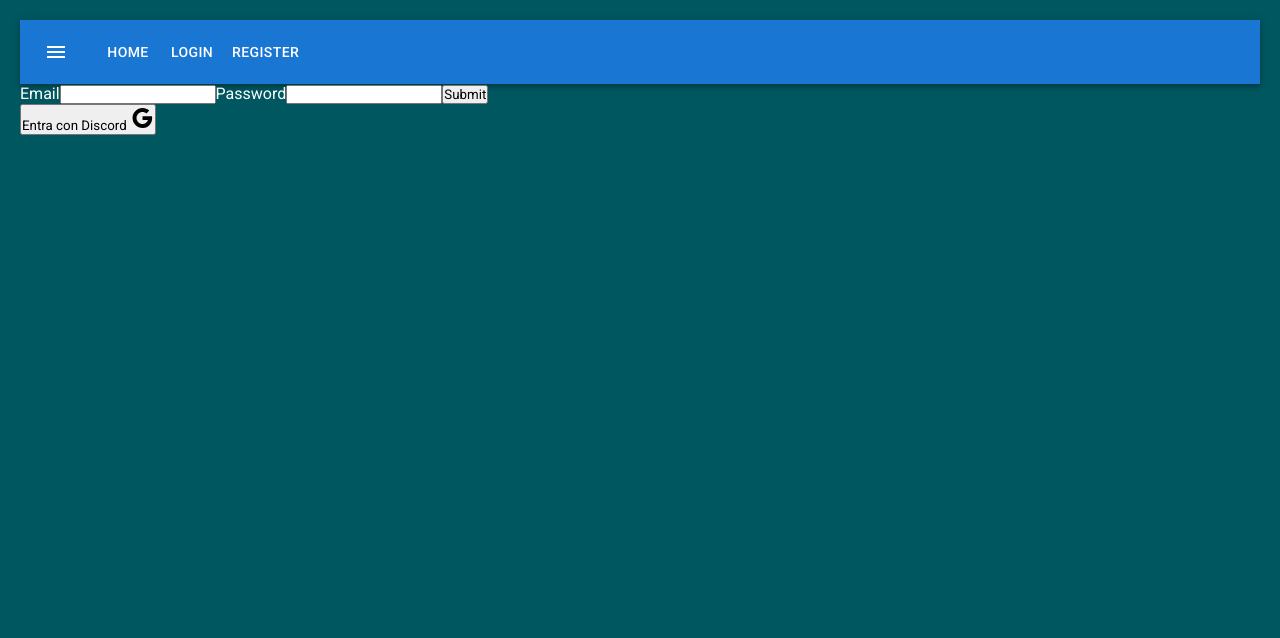
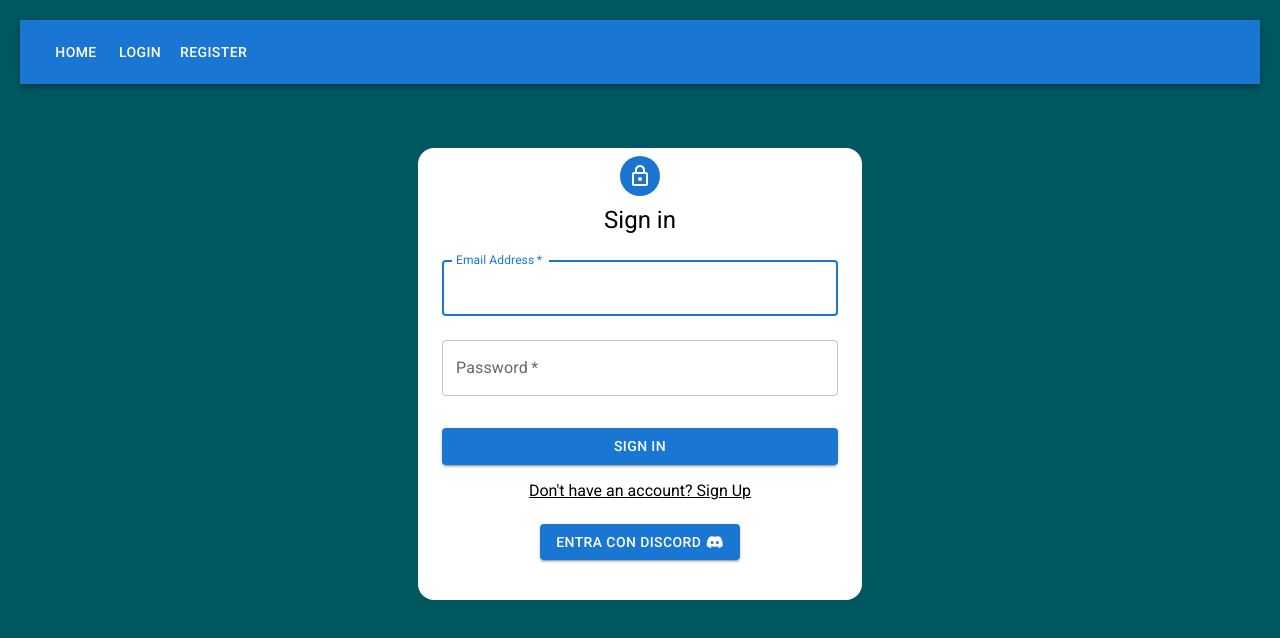
Before and after one commit to React-Masterclass/AulabGameHubAleDellaRocca, a React (Vite) app: page /login in a window 1280 px wide. Shown: the top 638 px of the page. Built offline with nearby package versions, Linux system fonts and the light colour scheme.

Commit message:
restyle login and register page

```diff
--- a/package.json
+++ b/package.json
@@ -12,9 +12,15 @@
   "dependencies": {
     "@emotion/react": "^11.11.3",
     "@emotion/styled": "^11.11.0",
+    "@fortawesome/fontawesome-svg-core": "^6.5.1",
+    "@fortawesome/free-brands-svg-icons": "^6.5.1",
+    "@fortawesome/free-regular-svg-icons": "^6.5.1",
+    "@fortawesome/free-solid-svg-icons": "^6.5.1",
+    "@fortawesome/react-fontawesome": "^0.2.0",
     "@mui/icons-material": "^5.15.2",
     "@mui/lab": "^5.0.0-alpha.162",
     "@mui/material": "^5.15.6",
+    "@mui/system": "^5.15.7",
     "@supabase/supabase-js": "^2.38.5",
     "axios": "^1.6.2",
     "formik": "^2.4.5",
--- a/src/components/AppBar.jsx
+++ b/src/components/AppBar.jsx
@@ -6,12 +6,14 @@ import Typography from '@mui/material/Typography';
 import Button from '@mui/material/Button';
 import IconButton from '@mui/material/IconButton';
 import MenuIcon from '@mui/icons-material/Menu';
-import {Link} from "react-router-dom";
+import {Link, useLocation} from "react-router-dom";
 import {useState} from "react";
 import {useAppContext} from "../context/AppContext.jsx";
 
 export default function ButtonAppBar(props) {
     const { toggleSideBar } = useAppContext();
+    const location = useLocation();
+    const unviewable = location.pathname.includes("/login") || location.pathname.includes("/register")
 
     return (
         <Box sx={{ flexGrow: 1 }}>
@@ -22,7 +24,7 @@ export default function ButtonAppBar(props) {
                         edge="start"
                         color="inherit"
                         aria-label="menu"
-                        sx={{ mr: 2 }}
+                        sx={{ mr: 2, display: unviewable ? "none": ""}}
                     >
                         <MenuIcon onClick={toggleSideBar}/>
                     </IconButton>
--- a/src/pages/common/Login.jsx
+++ b/src/pages/common/Login.jsx
@@ -1,9 +1,15 @@
 import React from 'react'
-import {Field, Form, Formik} from "formik";
-import * as Yup from 'yup';
 import supabase from "../../DB/database.js";
-import {useLocation, useNavigate} from "react-router-dom";
-import GoogleIcon from '@mui/icons-material/Google';
+import {Link, useLocation, useNavigate} from "react-router-dom";
+import LockOutlinedIcon from '@mui/icons-material/LockOutlined';
+import {Avatar,Container,Grid,TextField} from "@mui/material";
+import Box from "@mui/material/Box";
+import Typography from "@mui/material/Typography";
+import Button from "@mui/material/Button";
+import {FontAwesomeIcon} from "@fortawesome/react-fontawesome";
+import {faDiscord} from "@fortawesome/free-brands-svg-icons";
+import * as yup from "yup";
+import {useFormik} from "formik";
 
 function Login() {
     const navigate = useNavigate();
@@ -13,11 +19,24 @@ function Login() {
         redirectTo = "/game/" + location.state.game;
     }
 
-    const loginSchema = Yup.object().shape({
-        email: Yup.string().email('Invalid email').required('Required')
+    const loginSchema = yup.object().shape({
+        email: yup
+            .string('Enter your email')
+            .email('Enter a valid email')
+            .required('Email is required'),
+        password: yup
+            .string('Enter your password')
+            .min(6, 'Password should be of minimum 6 characters length')
+            .required('Password is required'),
     })
 
-    const handleLogin = async (value) => {
+        const formik = useFormik({
+            initialValues: {
+                email: '',
+                password: '',
+            },
+            validationSchema: loginSchema,
+            onSubmit: async (value) => {
                 try {
                     const {data, error} = await supabase.auth.signInWithPassword({
                         email: value.email,
@@ -30,11 +49,11 @@ function Login() {
                         console.log(error)
                         alert("Errore: " + error.message)
                     }
-
                 }catch (error){
                     console.log(error);
                 }
-    }
+            },
+        });
 
         const handleDiscordLogin = async () => {
             try {
@@ -50,41 +69,87 @@ function Login() {
             }
         };
 
+
         return (
-    <div>
-        <div>
-            <Formik
-                initialValues={{
-                    email:'',
-                    password:''
+            <Container component="main" maxWidth="xs" sx={{
+                background:'white',
+                color:'black',
+                paddingBottom: 5,
+                borderRadius: 4
+            }}>
+                <Box
+                    sx={{
+                        marginTop: 8,
+                        display: 'flex',
+                        flexDirection: 'column',
+                        alignItems: 'center',
                     }}
-                validationSchema={loginSchema}
-                onSubmit={(value) => handleLogin(value)}
                 >
-                {({ errors, touched }) => (
-                    <Form>
-                        <label htmlFor="email">
-                            Email
-                            <Field name="email" type="email" />
-                            {errors.email && touched.email ? <div>{errors.email}</div> : null}
-                        </label>
-                        <label htmlFor="password">
-                            Password
-                            <Field name="password" type="password" />
-                            {errors.password && touched.password ? <div>{errors.password}</div> : null}
-                        </label>
-                        <button type="submit">Submit</button>
-                    </Form>
-                )}
-
-            </Formik>
-        </div>
-        <div>
-            <button onClick={() =>  handleDiscordLogin()}>
-                Entra con Discord <GoogleIcon/>
-            </button>
-        </div>
-    </div>
+                    <Avatar sx={{ m: 1, bgcolor: '#1975d1' }}>
+                        <LockOutlinedIcon />
+                    </Avatar>
+                    <Typography component="h1" variant="h5">
+                        Sign in
+                    </Typography>
+                    <Box component="form" onSubmit={formik.handleSubmit} noValidate sx={{ mt: 1 }}>
+                        <TextField
+                            margin="normal"
+                            required
+                            fullWidth
+                            id="email"
+                            label="Email Address"
+                            name="email"
+                            autoComplete="email"
+                            autoFocus
+                            onChange={formik.handleChange}
+                            onBlur={formik.handleBlur}
+                            error={formik.touched.password && Boolean(formik.errors.email)}
+                            helperText={formik.touched.password && formik.errors.email}
+                        />
+                        <TextField
+                            margin="normal"
+                            required
+                            fullWidth
+                            name="password"
+                            label="Password"
+                            type="password"
+                            id="password"
+                            autoComplete="current-password"
+                            onChange={formik.handleChange}
+                            onBlur={formik.handleBlur}
+                            error={formik.touched.password && Boolean(formik.errors.password)}
+                            helperText={formik.touched.password && formik.errors.password}
+                        />
+                        <Button
+                            type="submit"
+                            fullWidth
+                            variant="contained"
+                            sx={{ mt: 3, mb: 2 }}
+                        >
+                            Sign In
+                        </Button>
+                    </Box>
+                    <Grid container  sx={{
+                        display: 'flex',
+                        flexDirection: 'column',
+                        alignItems: 'center',
+                    }} spacing={{md:3}}>
+                        <Grid item>
+                            <Link href="#" variant="body2" to={"/register"} style={{ color: 'black', textDecoration:'underline', paddingBottom:2}}>
+                                {"Don't have an account? Sign Up"}
+                            </Link>
+                        </Grid>
+                        <Grid item>
+                            <Button variant="contained"
+                                    fullWidth
+                                    onClick={() =>  handleDiscordLogin()}
+                            >
+                                Entra con Discord <FontAwesomeIcon icon={faDiscord} style={{marginLeft:'5px'}}/>
+                            </Button>
+                        </Grid>
+                    </Grid>
+                </Box>
+            </Container>
         )
 }
 
--- a/src/pages/common/Register.jsx
+++ b/src/pages/common/Register.jsx
@@ -1,31 +1,41 @@
 import React from 'react'
-import {Field, Form, Formik} from "formik";
-import * as Yup from "yup";
+import {Field, Form, Formik, useFormik} from "formik";
+import * as yup from "yup";
 import supabase from "../../DB/database.js";
-import {useNavigate} from "react-router-dom";
+import {Link, useNavigate} from "react-router-dom";
+import {Avatar, Container, TextField} from "@mui/material";
+import LockOutlinedIcon from "@mui/icons-material/LockOutlined.js";
+import Typography from "@mui/material/Typography";
+import Box from "@mui/material/Box";
+import Button from "@mui/material/Button";
 
 function Register() {
     const navigate = useNavigate();
     const messageRequired = "Required"
 
-    const registerSchema = Yup.object().shape({
-        email: Yup.string()
+    const registerSchema = yup.object().shape({
+        email: yup.string()
             .email('Invalid email')
             .required(messageRequired),
-        name: Yup.string()
+        name: yup.string()
             .required(messageRequired),
-        surname: Yup.string()
+        surname: yup.string()
             .required(messageRequired),
-        password: Yup.string()
+        password: yup.string()
             .required(messageRequired)
-            .min(4, "La password deve contenere almeno 4 caratteri")
-            .max(8, "La password deve contenere al massimo 8 caratteri"),
-        repassword: Yup.string()
+            .min(4, "La password deve contenere almeno 6 caratteri"),
+        repassword: yup.string()
             .required()
-            .oneOf([Yup.ref('password'),null], 'Le password non corrispondono')
+            .oneOf([yup.ref('password'),null], 'Le password non corrispondono')
     })
 
-    const handleRegister = async (value) => {
+    const formik = useFormik({
+        initialValues:{
+            email:'',
+            password:''
+        },
+        validationSchema: registerSchema,
+        onSubmit: async (value) => {
             try {
                 const { data, error } = await supabase.auth.signUp({
                     email: value.email,
@@ -50,50 +60,116 @@ function Register() {
                 alert("Errore: " + error.message)
             }
         }
+    })
+
 
     return (
-        <>
-            <Formik
-                initialValues={{
-                    email:'',
-                    password:''
+        <Container component="main" maxWidth="xs" sx={{
+            background:'white',
+            color:'black',
+            paddingBottom: 5,
+            borderRadius: 4
+        }}>
+            <Box
+                sx={{
+                    marginTop: 8,
+                    display: 'flex',
+                    flexDirection: 'column',
+                    alignItems: 'center',
                 }}
-                validationSchema={registerSchema}
-                onSubmit={(value) => handleRegister(value)}
             >
-                {({ errors, touched }) => (
-                    <Form>
-                        <label htmlFor="name">
-                            Name
-                            <Field name="name" type="text" />
-                            {errors.name && touched.name ? <div>{errors.name}</div> : null}
-                        </label>
-                        <label htmlFor="surname">
-                            Surname
-                            <Field name="surname" type="text" />
-                            {errors.surname && touched.surname ? <div>{errors.name}</div> : null}
-                        </label>
-                        <label htmlFor="email">
-                            Email
-                            <Field name="email" type="email" />
-                            {errors.email && touched.email ? <div>{errors.email}</div> : null}
-                        </label>
-                        <label htmlFor="password">
-                            Password
-                            <Field name="password" type="password" />
-                            {errors.password && touched.password ? <div>{errors.password}</div> : null}
-                        </label>
-                        <label htmlFor="repassword">
-                            Repeat password
-                            <Field name="repassword" type="password" />
-                            {errors.repassword && touched.repassword ? <div>{errors.repassword}</div> : null}
-                        </label>
-                        <button type="submit">Submit</button>
-                    </Form>
-                )}
-
-            </Formik>
-        </>
+                <Avatar sx={{ m: 1, bgcolor: '#1975d1' }}>
+                    <LockOutlinedIcon />
+                </Avatar>
+                <Typography component="h1" variant="h5">
+                    Sign up
+                </Typography>
+                <Box component="form" onSubmit={formik.handleSubmit} noValidate sx={{ mt: 1 }}>
+                    <TextField
+                        margin="normal"
+                        required
+                        fullWidth
+                        id="name"
+                        label="Name"
+                        name="name"
+                        autoComplete="name"
+                        autoFocus
+                        onChange={formik.handleChange}
+                        onBlur={formik.handleBlur}
+                        error={formik.touched.password && Boolean(formik.errors.name)}
+                        helperText={formik.touched.password && formik.errors.name}
+                    />
+                    <TextField
+                        margin="normal"
+                        required
+                        fullWidth
+                        id="surname"
+                        label="Surname"
+                        name="surname"
+                        autoComplete="surname"
+                        autoFocus
+                        onChange={formik.handleChange}
+                        onBlur={formik.handleBlur}
+                        error={formik.touched.password && Boolean(formik.errors.surname)}
+                        helperText={formik.touched.password && formik.errors.surname}
+                    />
+                    <TextField
+                        margin="normal"
+                        required
+                        fullWidth
+                        id="email"
+                        label="Email Address"
+                        name="email"
+                        autoComplete="email"
+                        autoFocus
+                        onChange={formik.handleChange}
+                        onBlur={formik.handleBlur}
+                        error={formik.touched.password && Boolean(formik.errors.email)}
+                        helperText={formik.touched.password && formik.errors.email}
+                    />
+                    <TextField
+                        margin="normal"
+                        required
+                        fullWidth
+                        name="password"
+                        label="Password"
+                        type="password"
+                        id="password"
+                        autoComplete="current-password"
+                        onChange={formik.handleChange}
+                        onBlur={formik.handleBlur}
+                        error={formik.touched.password && Boolean(formik.errors.password)}
+                        helperText={formik.touched.password && formik.errors.password}
+                    />
+                    <TextField
+                        margin="normal"
+                        required
+                        fullWidth
+                        name="repassword"
+                        label="Repeat password"
+                        type="repassword"
+                        id="repassword"
+                        type="password"
+                        autoComplete="current-password"
+                        onChange={formik.handleChange}
+                        onBlur={formik.handleBlur}
+                        error={formik.touched.password && Boolean(formik.errors.repassword)}
+                        helperText={formik.touched.password && formik.errors.repassword}
+                    />
+                    <Button
+                        type="submit"
+                        fullWidth
+                        variant="contained"
+                        sx={{ mt: 3, mb: 2 }}
+                    >
+                        Sign Up
+                    </Button>
+                </Box>
+                <Link href="#" variant="body2" to={"/login"} style={{ color: 'black', textDecoration:'underline', paddingBottom:2}}>
+                    {"Already have an account? Sign in"}
+                </Link>
+            </Box>
+        </Container>
     )
 }
 
```
Also changed, not shown: 1 other file (tests, documents, lock files or other folders). Lines whose indentation alone changed are shown as unchanged.
